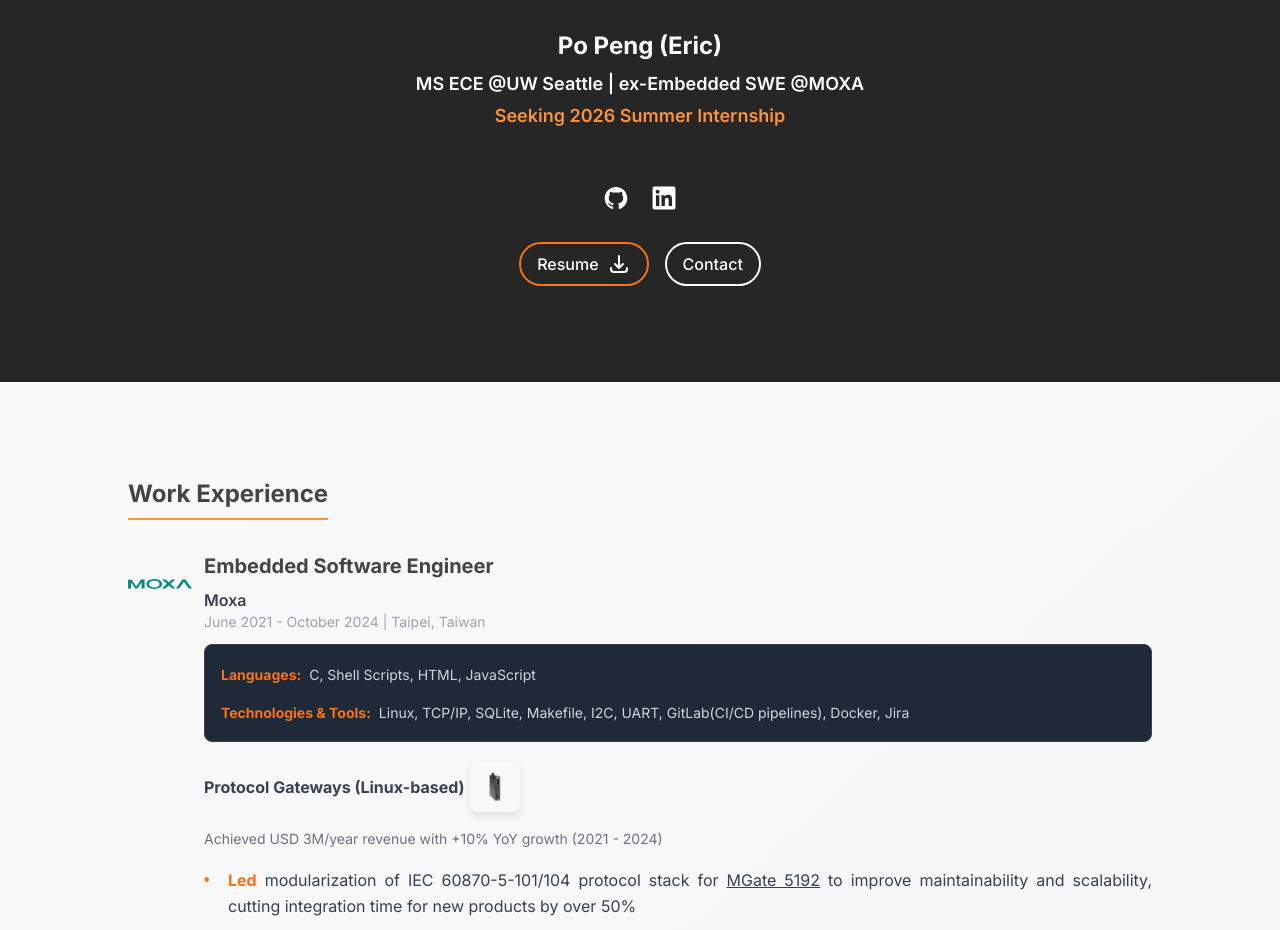
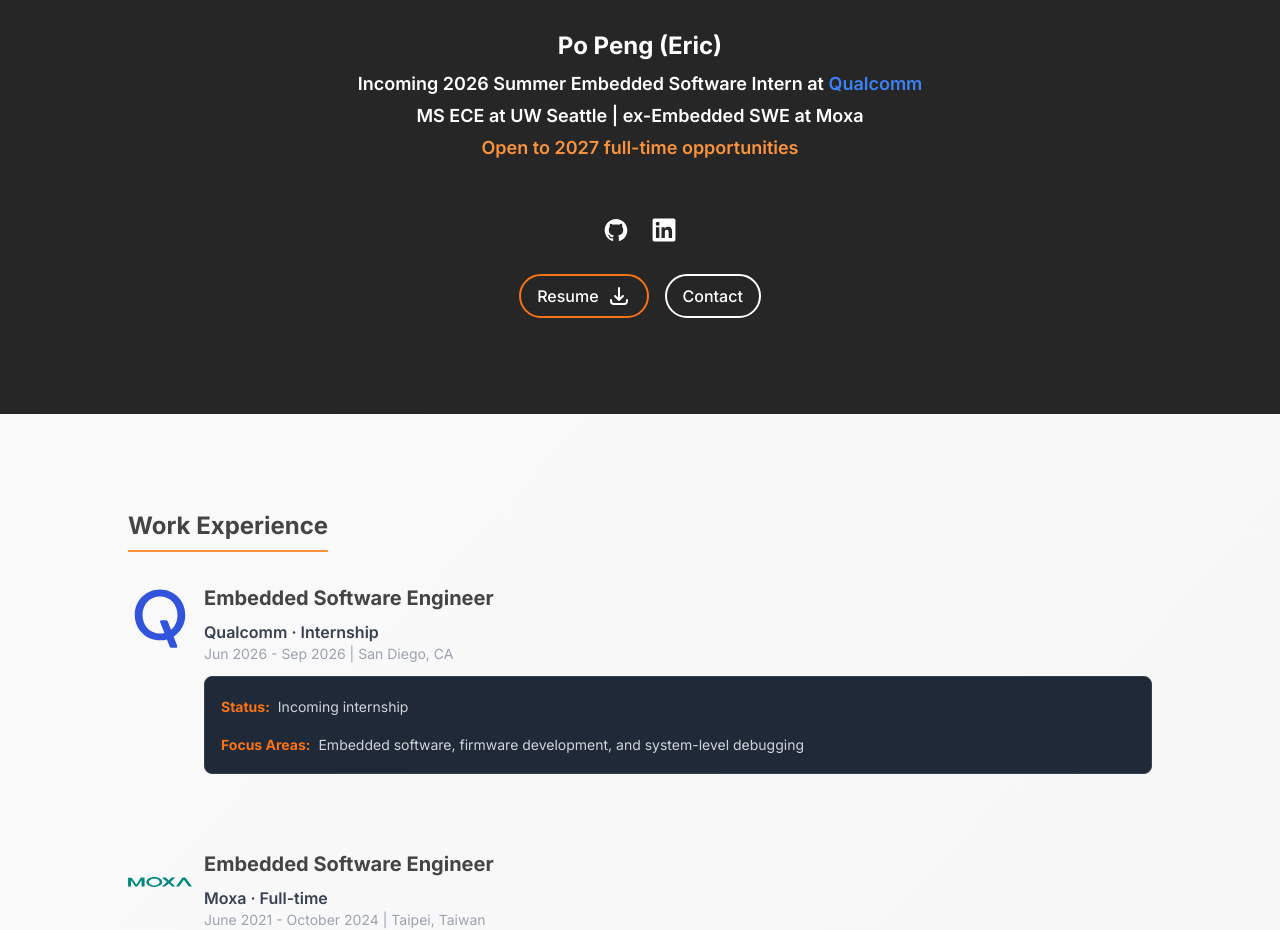
Before and after one commit to ericpp-peng/personal-website, a Next.js app: page / in a window 1280 px wide. Shown: the part 482-1412 px from the top of the page. Built offline with nearby package versions, Linux system fonts and the light colour scheme.

Commit message:
feat(profile): update internship branding and timeline data
update hero/about copy for incoming Qualcomm internship

add Qualcomm logo and show company logo/location in work timeline

add UW tags and GPA detail in education data

set about section opportunity text to 2027 full-time

```diff
--- a/src/components/Sections/About.tsx
+++ b/src/components/Sections/About.tsx
@@ -32,10 +32,13 @@
             <h2 className="text-2xl font-bold text-white">Po Peng (Eric)</h2>
             <div className="flex flex-col items-center gap-y-1">
               <p className="break-words text-center text-base font-semibold leading-relaxed text-white sm:text-lg">
-                MS ECE @UW Seattle | ex-Embedded SWE @MOXA
+                Incoming 2026 Summer Embedded Software Intern at <span className="text-blue-500">Qualcomm</span>
+              </p>
+              <p className="break-words text-center text-base font-semibold leading-relaxed text-white sm:text-lg">
+                MS ECE at UW Seattle | ex-Embedded SWE at Moxa
               </p>
               <p className="break-words text-center text-base font-semibold leading-relaxed text-orange-400 sm:text-lg">
-                Seeking 2026 Summer Internship
+                Open to 2027 full-time opportunities
               </p>
             </div>
           </div>
--- a/src/components/Sections/Education/Timeline.tsx
+++ b/src/components/Sections/Education/Timeline.tsx
@@ -79,6 +79,8 @@
         const getSchoolTags = () => {
           if (title === 'University of Washington') {
             return [
+              { text: 'High-Performance Computer Architecture', style: 'bg-blue-100 border border-blue-300 text-gray-800 shadow-sm' },
+              { text: 'The Hardware/Software Interface', style: 'bg-blue-100 border border-blue-300 text-gray-800 shadow-sm' },
               { text: 'Computer Vision', style: 'bg-blue-100 border border-blue-300 text-gray-800 shadow-sm' }
             ];
           }
--- a/src/components/Sections/Resume/EducationTimelineItem.tsx
+++ b/src/components/Sections/Resume/EducationTimelineItem.tsx
@@ -76,6 +76,8 @@
   const getSchoolTags = () => {
     if (title === 'University of Washington') {
       return [
+        { text: 'High-Performance Computer Architecture', style: 'bg-blue-100 border border-blue-300 text-gray-800 shadow-sm' },
+        { text: 'The Hardware/Software Interface', style: 'bg-blue-100 border border-blue-300 text-gray-800 shadow-sm' },
         { text: 'Computer Vision', style: 'bg-blue-100 border border-blue-300 text-gray-800 shadow-sm' }
       ];
     }
--- a/src/components/Sections/Work/Timeline.tsx
+++ b/src/components/Sections/Work/Timeline.tsx
@@ -50,20 +50,26 @@
       <div className="space-y-6">
         {items.map((item, index) => {
           const {title, date, location, content} = item;
+          const isMoxa = location.toLowerCase().includes('moxa');
+          const isQualcomm = location.toLowerCase().includes('qualcomm');
 
           // 獲取公司地點
           const getCompanyLocation = () => {
-            if (title === 'Embedded Software Engineer') {
+            if (isMoxa) {
               return 'Taipei, Taiwan';
             }
-            // 可以根據其他職位添加更多地點
+            if (isQualcomm) {
+              return 'San Diego, CA';
+            }
             return '';
           };
 
-          // 獲取公司 logo
           const getCompanyLogo = () => {
-            if (title === 'Embedded Software Engineer') {
+            if (isMoxa) {
               return <Image alt="MOXA Logo" className="h-16 w-16 object-contain" height={64} src={moxaLogo} width={64} />;
+            }
+            if (isQualcomm) {
+              return <Image alt="Qualcomm Logo" className="h-16 w-16 object-contain" height={64} src="/images/qualcomm.svg" width={64} />;
             }
             return <BriefcaseIcon className="h-16 w-16 text-orange-500" />;
           };
--- a/src/data/data.tsx
+++ b/src/data/data.tsx
@@ -56,7 +56,7 @@
   description: (
     <>
       <p className="prose-sm text-stone-200 sm:prose-base lg:prose-lg">
-        <strong>MS ECE @UW Seattle</strong> | <strong>ex-Embedded SWE @MOXA</strong> | Seeking 2026 Summer Internship
+        <strong>MS ECE at UW Seattle</strong> | <strong>ex-Embedded SWE at Moxa</strong> | Incoming 2026 Summer Embedded Software Intern at <strong className="text-blue-500">Qualcomm</strong>
       </p>
     </>
   ),
@@ -80,7 +80,7 @@
  */
 export const aboutData: About = {
   profileImageSrc: '/images/profilepic.jpg',
-  description: `MS ECE @UW Seattle | ex-Embedded SWE @MOXA | Seeking 2026 Summer Internship`,
+  description: `Incoming 2026 Summer Embedded Software Intern at Qualcomm | MS ECE at UW Seattle | ex-Embedded SWE at Moxa`,
   aboutItems: [],
 };
 
@@ -192,7 +192,7 @@
 export const education: TimelineItem[] = [
   {
     date: 'June 2027',
-    location: 'M.S. in Electrical and Computer Engineering',
+    location: 'M.S. in Electrical and Computer Engineering | GPA: 3.75 / 4.0',
     title: 'University of Washington',
     content: <p></p>,
   },
@@ -321,8 +321,27 @@
 
 export const experience: TimelineItem[] = [
   {
+    date: 'Jun 2026 - Sep 2026',
+    location: 'Qualcomm · Internship',
+    title: 'Embedded Software Engineer',
+    content: (
+      <div style={{margin: '0', padding: '0', width: '100%'}}>
+        <div style={{marginBottom: '20px', padding: '16px', backgroundColor: '#1F2937', borderRadius: '8px', border: '1px solid #374151'}}>
+          <div style={{marginBottom: '12px'}}>
+            <span style={{color: '#F97316', fontWeight: 'bold', fontSize: '14px'}}>Status:</span>
+            <span style={{color: '#D1D5DB', fontSize: '14px', marginLeft: '8px'}}>Incoming internship</span>
+          </div>
+          <div>
+            <span style={{color: '#F97316', fontWeight: 'bold', fontSize: '14px'}}>Focus Areas:</span>
+            <span style={{color: '#D1D5DB', fontSize: '14px', marginLeft: '8px'}}>Embedded software, firmware development, and system-level debugging</span>
+          </div>
+        </div>
+      </div>
+    ),
+  },
+  {
     date: 'June 2021 - October 2024',
-    location: 'Moxa',
+    location: 'Moxa · Full-time',
     title: 'Embedded Software Engineer',
     content: (
       <div style={{margin: '0', padding: '0', width: '100%'}}>
```
Also changed, not shown: public/images/qualcomm.svg (added).
